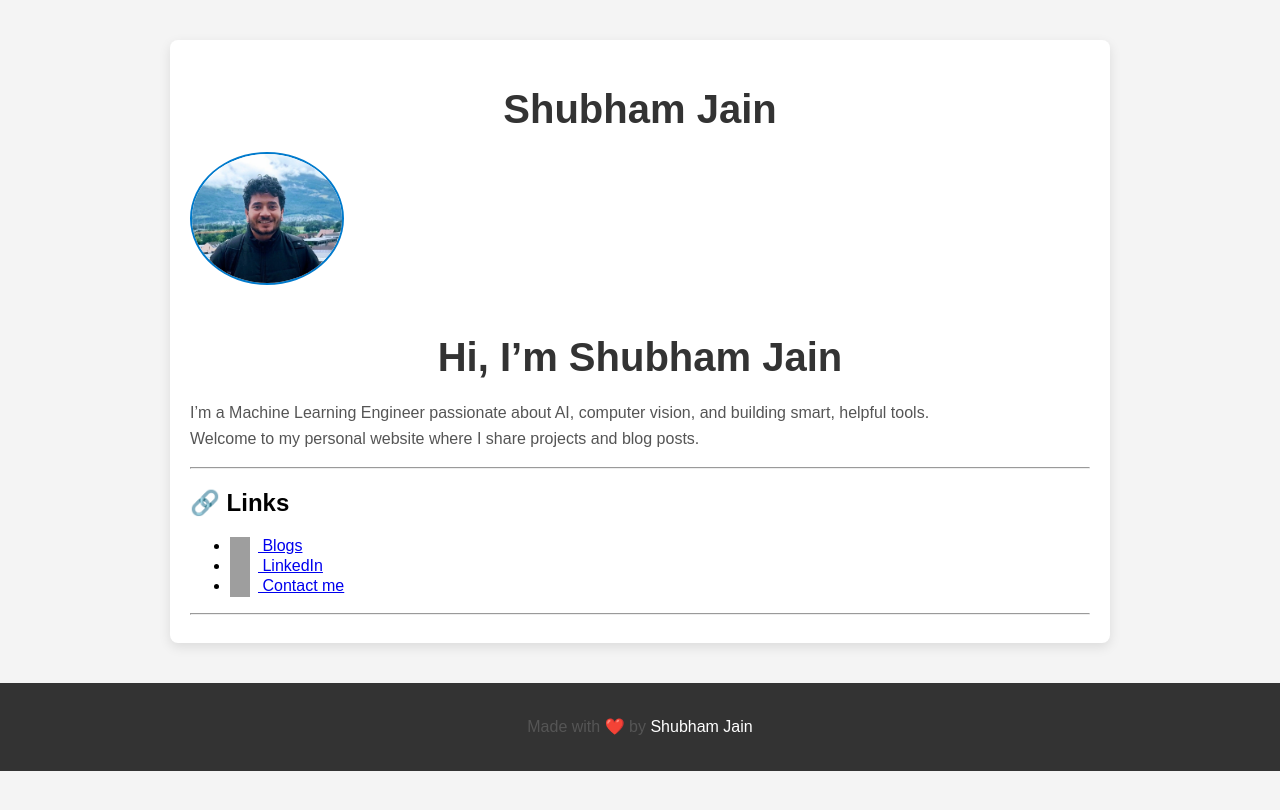
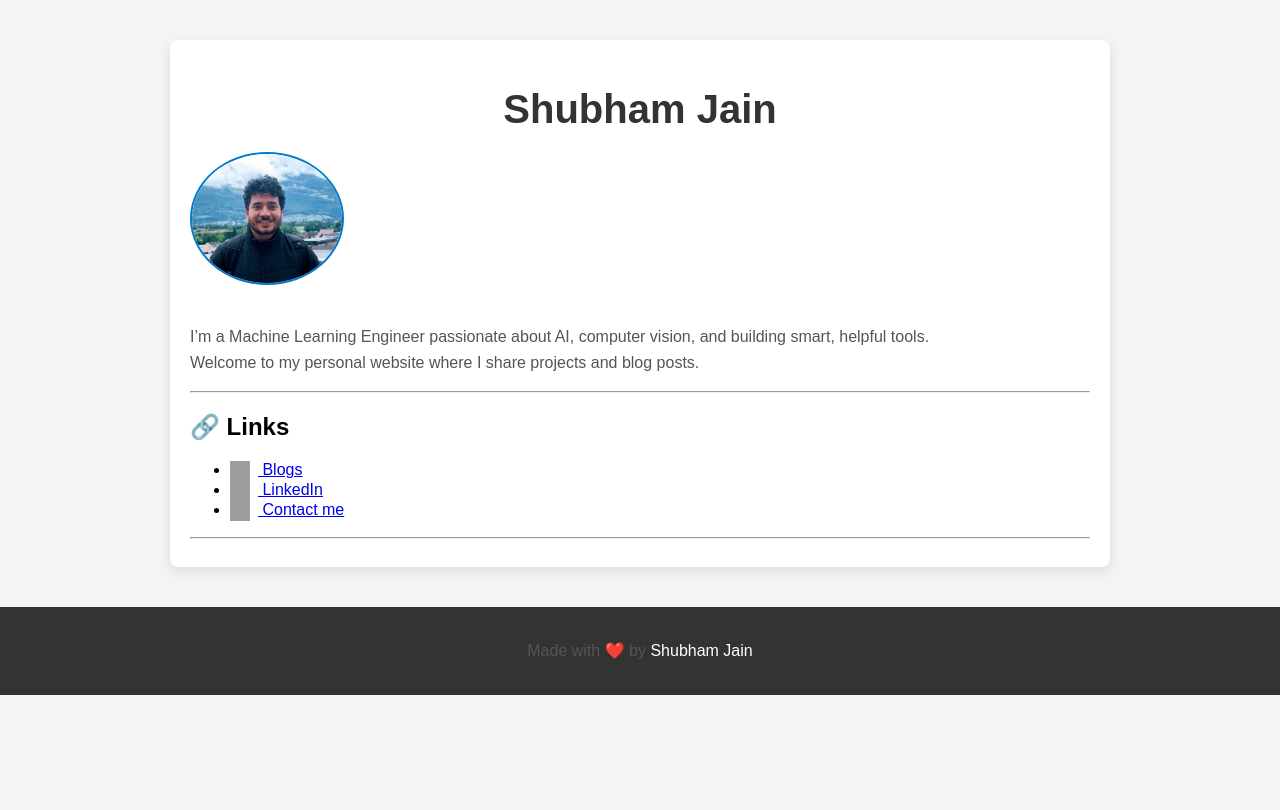
Before and after one commit to shubhamJain1203/shubham-jain.github.io, a Jekyll site: the page built from index.md, in a window 1280 px wide. Shown: the top 810 px of the page. Built offline with Jekyll 4.4.1, drawn with Linux system fonts in a browser that asks for light colours; grey boxes are pictures that could not be loaded.

Commit message:
change title index page

```diff
--- a/index.md
+++ b/index.md
@@ -5,7 +5,7 @@ title: Shubham Jain
 
 <img src="assets/profile/me.jpg" alt="Profile photo" style="width:150px;border-radius:50%;border:2px solid #007acc;margin-bottom:1em;">
 
-# Hi, I'm Shubham Jain
+<!-- # Hi, I'm Shubham Jain -->
 
 I’m a Machine Learning Engineer passionate about AI, computer vision, and building smart, helpful tools.
 Welcome to my personal website where I share projects and blog posts.
```
